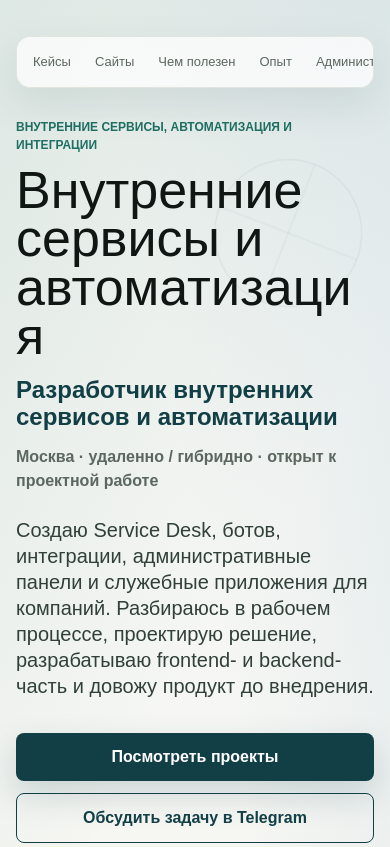
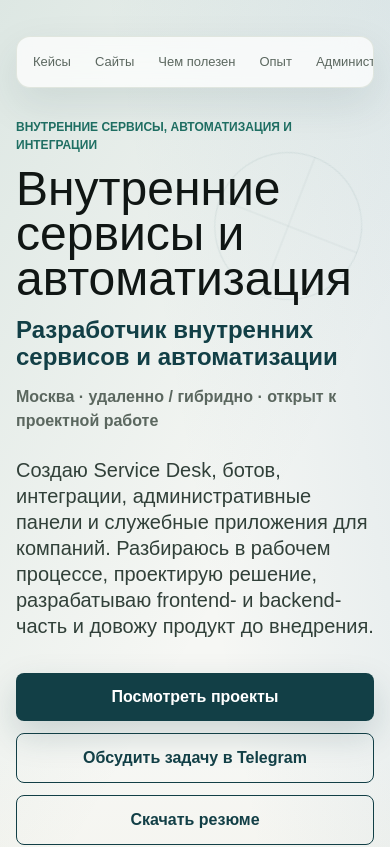
Before and after one commit to ncatofthe/portfolio, a Next.js app: page / in a window 390 px wide. Shown: the top 847 px of the page. Built offline with nearby package versions, Linux system fonts and the light colour scheme.

Commit message:
Fix hero heading wrapping

```diff
--- a/app/globals.css
+++ b/app/globals.css
@@ -214,8 +214,8 @@ main {
   width: min(1180px, 100%);
   margin: auto;
   display: grid;
-  grid-template-columns: minmax(0, 1.06fr) minmax(320px, 0.72fr);
-  gap: clamp(28px, 5vw, 72px);
+  grid-template-columns: minmax(0, 1.28fr) minmax(300px, 0.72fr);
+  gap: clamp(28px, 4vw, 56px);
   align-items: center;
 }
 
@@ -231,7 +231,13 @@ main {
 
 h1,
 h2,
-h3,
+h3 {
+  overflow-wrap: normal;
+  word-break: normal;
+  hyphens: none;
+  text-wrap: balance;
+}
+
 p {
   overflow-wrap: anywhere;
 }
@@ -240,9 +246,15 @@ h1 {
   margin: 0;
   max-width: 860px;
   color: var(--ink);
-  font-size: clamp(52px, 8vw, 112px);
+  font-size: 96px;
   line-height: 0.94;
   letter-spacing: 0;
+}
+
+@media (max-width: 1200px) {
+  h1 {
+    font-size: 72px;
+  }
 }
 
 .hero-copy {
@@ -1399,6 +1411,10 @@ summary:focus-visible {
     min-height: auto;
   }
 
+  h1 {
+    font-size: 60px;
+  }
+
   .topbar {
     width: 100%;
     margin-left: 0;
@@ -1457,7 +1473,7 @@ summary:focus-visible {
   }
 
   h1 {
-    font-size: 52px;
+    font-size: 48px;
   }
 
   .lead {
```
Also changed, not shown: 2 other files (tests, documents, lock files or other folders).
